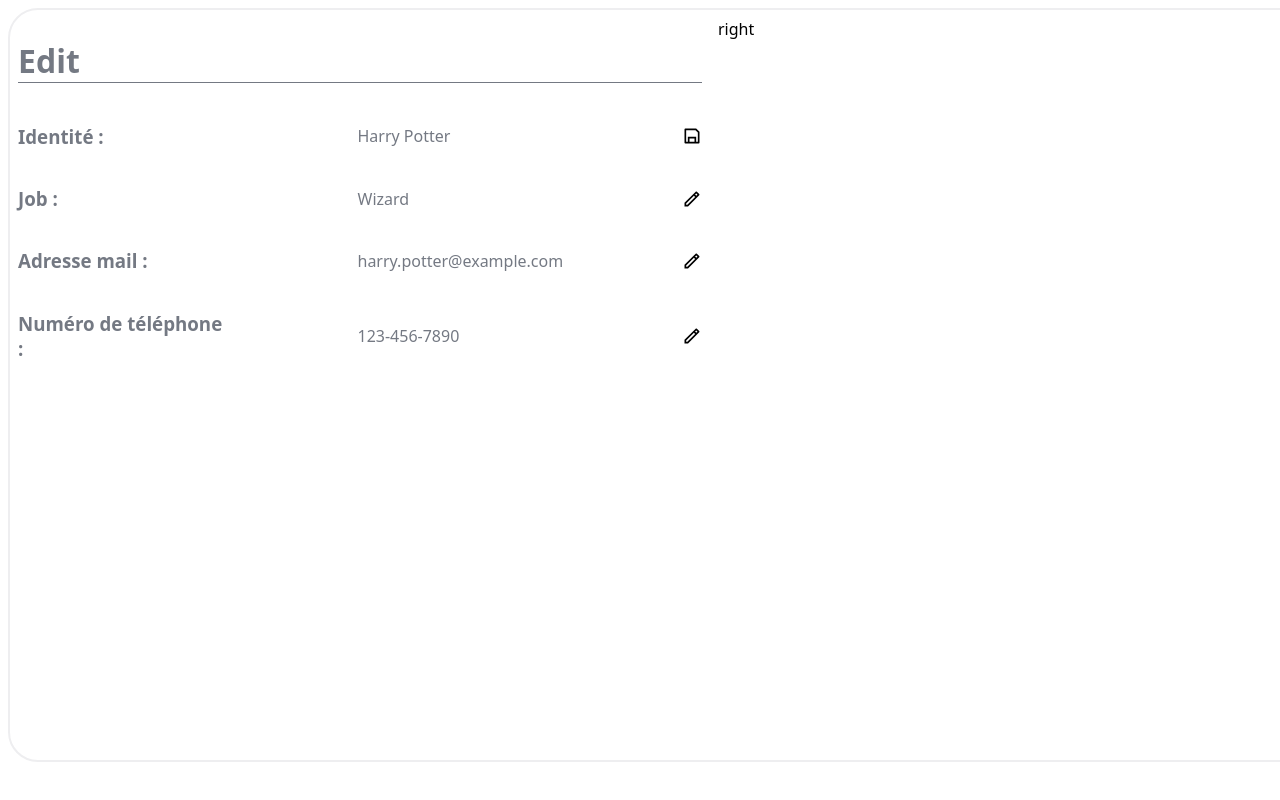
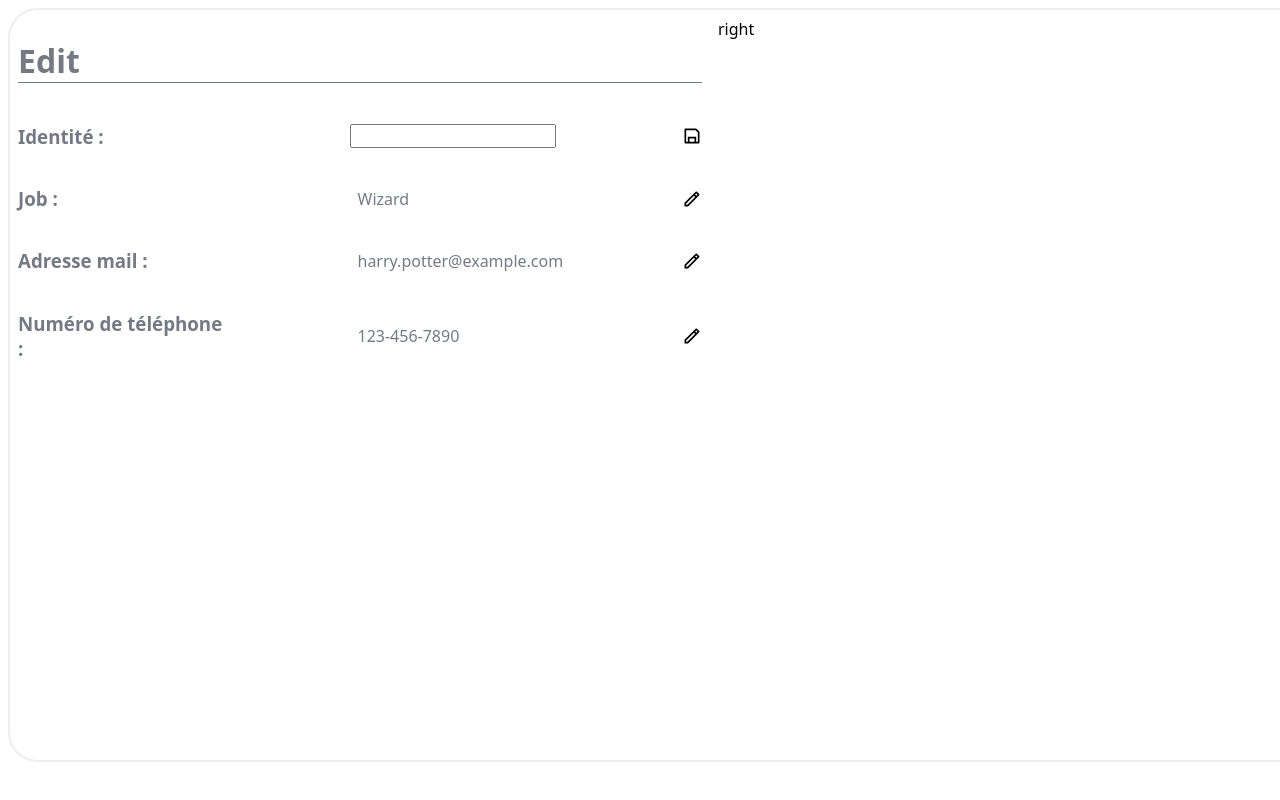
Before and after one commit to belkacem-oussama/benevole-list, a React (Vite) app: page /edit/1 in a window 1280 px wide. Both pictures are taken after a click on the icon 692 px from the left and 136 px from the top of the page. Shown: the top 800 px of the page. Built offline with nearby package versions, Linux system fonts and the light colour scheme.

Commit message:
display input function of isSaving's state

```diff
--- a/src/components/Input.jsx
+++ b/src/components/Input.jsx
@@ -1,7 +1,13 @@
-export default function Input() {
+export default function Input({ onClick, placeholder, value, name }) {
   return (
-    <div className="component-input">
-      <input type="text" />
-    </div>
+    <>
+      <input
+        type="text"
+        name={name}
+        placeholder={placeholder}
+        value={value}
+        onClick={onClick}
+      />
+    </>
   )
 }
--- a/src/pages/Edit.jsx
+++ b/src/pages/Edit.jsx
@@ -1,6 +1,6 @@
 import { useState } from "react"
 import { useParams } from "react-router-dom"
-
+import Input from "../components/Input.jsx"
 import users from "../assets/json/user.json"
 
 export default function Edit() {
@@ -53,22 +53,38 @@ export default function Edit() {
         <h1>Edit</h1>
         <span className="edit-item" key="1">
           <h3>Identité :</h3>
-          <p>{element.name}</p>
+          {iconsState.find((icon) => icon.key === "1")?.isSaving ? (
+            <Input />
+          ) : (
+            <p>{element.name}</p>
+          )}
           {renderSaveIcon("1")}
         </span>
         <span className="edit-item" key="2">
           <h3>Job :</h3>
-          <p>{element.occupation}</p>
+          {iconsState.find((icon) => icon.key === "2")?.isSaving ? (
+            <Input />
+          ) : (
+            <p>{element.occupation}</p>
+          )}
           {renderSaveIcon("2")}
         </span>
         <span className="edit-item" key="3">
           <h3>Adresse mail :</h3>
-          <p>{element.mail}</p>
+          {iconsState.find((icon) => icon.key === "3")?.isSaving ? (
+            <Input />
+          ) : (
+            <p>{element.mail}</p>
+          )}
           {renderSaveIcon("3")}
         </span>
         <span className="edit-item" key="4">
           <h3>Numéro de téléphone :</h3>
-          <p>{element.phone}</p>
+          {iconsState.find((icon) => icon.key === "4")?.isSaving ? (
+            <Input />
+          ) : (
+            <p>{element.phone}</p>
+          )}
           {renderSaveIcon("4")}
         </span>
       </div>
```
